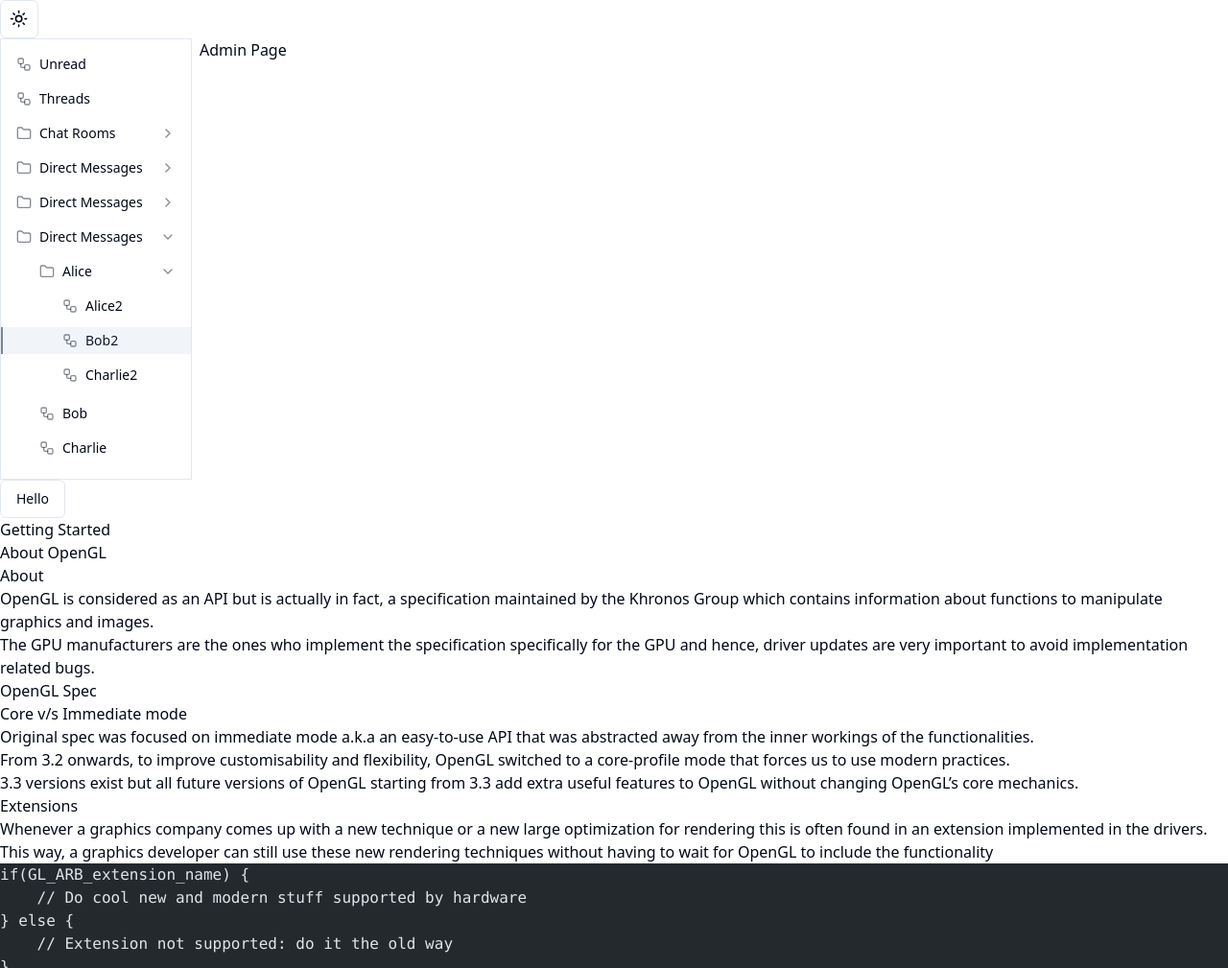
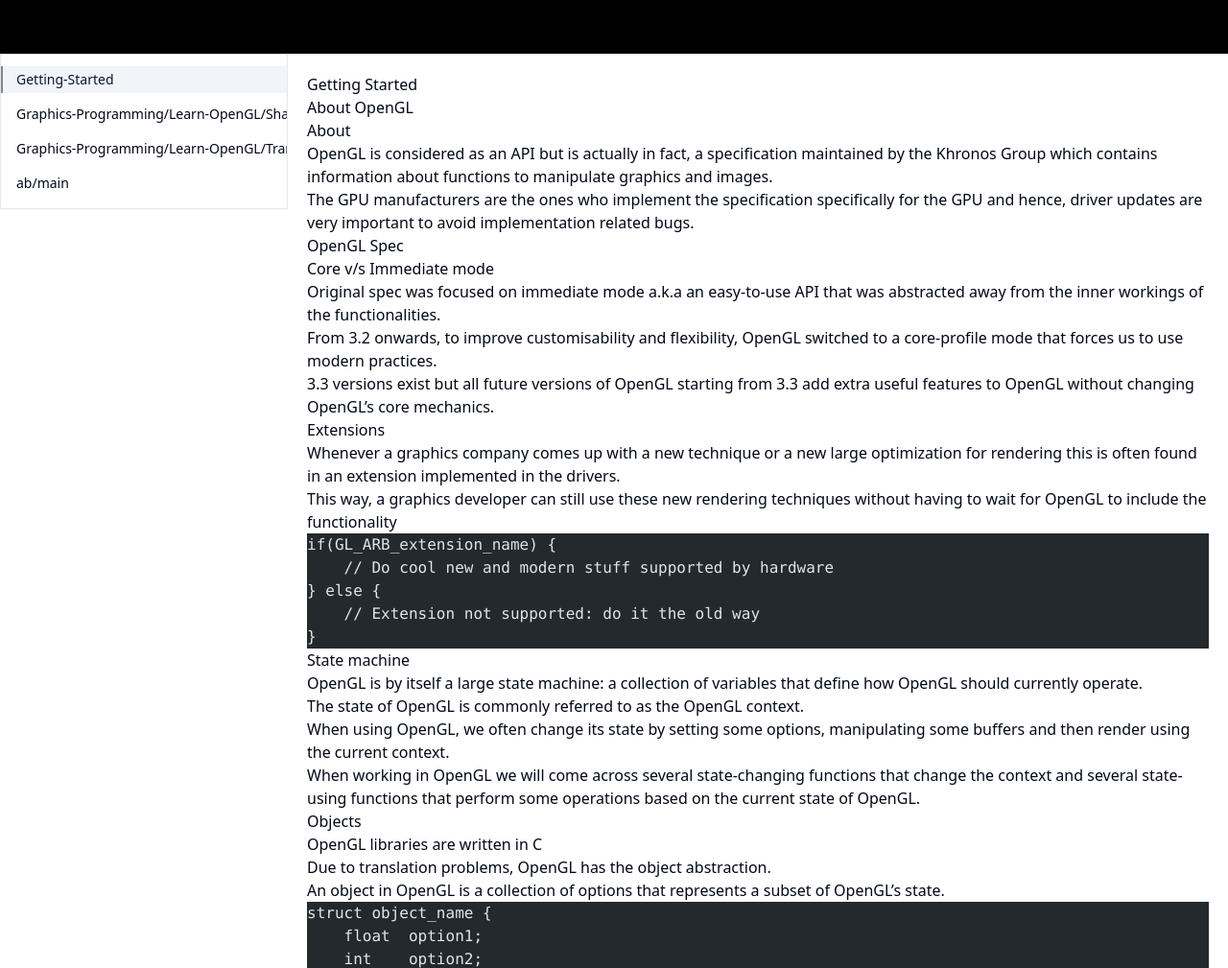
Before and after one commit to dhzdhd/obsidian-ssg, an Astro site: page /Getting-Started in a window 1280 px wide. Shown: the top 1009 px of the page at 96% size. Built offline with nearby package versions, Linux system fonts and the light colour scheme; Astro itself is replaced by a stand-in of ours; code samples lack their colours.

Commit message:
Setup basic layout and add links to tree view

```diff
--- a/src/components/Drawer.tsx
+++ b/src/components/Drawer.tsx
@@ -1,90 +1,82 @@
 "use client";
 
 import * as React from "react";
-// import { Shell } from "@components/shells/shell";
 import { Tree } from "@components/ui/tree";
-import { Workflow, Folder, Layout } from "lucide-react";
+import { Folder } from "lucide-react";
 
 const data = [
   { id: "1", name: "Unread" },
   { id: "2", name: "Threads" },
-  {
-    id: "3",
-    name: "Chat Rooms",
-    children: [
-      { id: "c1", name: "General" },
-      { id: "c2", name: "Random" },
-      { id: "c3", name: "Open Source Projects" },
-    ],
-  },
-  {
-    id: "4",
-    name: "Direct Messages",
-    children: [
-      {
-        id: "d1",
-        name: "Alice",
-        children: [
-          { id: "d11", name: "Alice2", icon: Layout },
-          { id: "d12", name: "Bob2" },
-          { id: "d13", name: "Charlie2" },
-        ],
-      },
-      { id: "d2", name: "Bob", icon: Layout },
-      { id: "d3", name: "Charlie" },
-    ],
-  },
-  {
-    id: "5",
-    name: "Direct Messages",
-    children: [
-      {
-        id: "e1",
-        name: "Alice",
-        children: [
-          { id: "e11", name: "Alice2" },
-          { id: "e12", name: "Bob2" },
-          { id: "e13", name: "Charlie2" },
-        ],
-      },
-      { id: "e2", name: "Bob" },
-      { id: "e3", name: "Charlie" },
-    ],
-  },
-  {
-    id: "6",
-    name: "Direct Messages",
-    children: [
-      {
-        id: "f1",
-        name: "Alice",
-        children: [
-          { id: "f11", name: "Alice2" },
-          { id: "f12", name: "Bob2" },
-          { id: "f13", name: "Charlie2" },
-        ],
-      },
-      { id: "f2", name: "Bob" },
-      { id: "f3", name: "Charlie" },
-    ],
-  },
+  // {
+  //   id: "3",
+  //   name: "Chat Rooms",
+  //   children: [
+  //     { id: "c1", name: "General" },
+  //     { id: "c2", name: "Random" },
+  //     { id: "c3", name: "Open Source Projects" },
+  //   ],
+  // },
+  // {
+  //   id: "4",
+  //   name: "Direct Messages",
+  //   children: [
+  //     {
+  //       id: "d1",
+  //       name: "Alice",
+  //       children: [
+  //         { id: "d11", name: "Alice2" },
+  //         { id: "d12", name: "Bob2" },
+  //         { id: "d13", name: "Charlie2" },
+  //       ],
+  //     },
+  //     { id: "d2", name: "Bob" },
+  //     { id: "d3", name: "Charlie" },
+  //   ],
+  // },
+  // {
+  //   id: "5",
+  //   name: "Direct Messages",
+  //   children: [
+  //     {
+  //       id: "e1",
+  //       name: "Alice",
+  //       children: [
+  //         { id: "e11", name: "Alice2" },
+  //         { id: "e12", name: "Bob2" },
+  //         { id: "e13", name: "Charlie2" },
+  //       ],
+  //     },
+  //     { id: "e2", name: "Bob" },
+  //     { id: "e3", name: "Charlie" },
+  //   ],
+  // },
+  // {
+  //   id: "6",
+  //   name: "Direct Messages",
+  //   children: [
+  //     {
+  //       id: "f1",
+  //       name: "Alice",
+  //       children: [
+  //         { id: "f11", name: "Alice2" },
+  //         { id: "f12", name: "Bob2" },
+  //         { id: "f13", name: "Charlie2" },
+  //       ],
+  //     },
+  //     { id: "f2", name: "Bob" },
+  //     { id: "f3", name: "Charlie" },
+  //   ],
+  // },
 ];
 
 export default function Drawer() {
-  const [content, setContent] = React.useState("Admin Page");
   return (
-    // <Shell className="gap-12 min-h-screen">
-    //       </Shell>
     <div className="flex min-h-full space-x-2">
-      <Tree
+      {/* <Tree
         data={data}
         className="flex-shrink-0 w-[200px] h-[460px] border-[1px]"
-        initialSlelectedItemId="f12"
-        onSelectChange={(item) => setContent(item?.name ?? "")}
         folderIcon={Folder}
-        itemIcon={Workflow}
-      />
-      <div className="flex-1">{content}</div>
+      /> */}
     </div>
   );
 }
--- a/src/components/ui/tree.tsx
+++ b/src/components/ui/tree.tsx
@@ -10,13 +10,14 @@
 interface TreeDataItem {
   id: string;
   name: string;
+  url: string;
   icon?: LucideIcon;
   children?: TreeDataItem[];
 }
 
 type TreeProps = React.HTMLAttributes<HTMLDivElement> & {
   data: TreeDataItem[] | TreeDataItem;
-  initialSlelectedItemId?: string;
+  initialSelectedItemId?: string;
   onSelectChange?: (item: TreeDataItem | undefined) => void;
   expandAll?: boolean;
   folderIcon?: LucideIcon;
@@ -27,7 +28,7 @@
   (
     {
       data,
-      initialSlelectedItemId,
+      initialSelectedItemId,
       onSelectChange,
       expandAll,
       folderIcon,
@@ -39,7 +40,7 @@
   ) => {
     const [selectedItemId, setSelectedItemId] = React.useState<
       string | undefined
-    >(initialSlelectedItemId);
+    >(initialSelectedItemId);
 
     const handleSelectChange = React.useCallback(
       (item: TreeDataItem | undefined) => {
@@ -52,7 +53,7 @@
     );
 
     const expandedItemIds = React.useMemo(() => {
-      if (!initialSlelectedItemId) {
+      if (!initialSelectedItemId) {
         return [] as string[];
       }
 
@@ -78,9 +79,9 @@
         }
       }
 
-      walkTreeItems(data, initialSlelectedItemId);
+      walkTreeItems(data, initialSelectedItemId);
       return ids;
-    }, [data, initialSlelectedItemId]);
+    }, [data, initialSelectedItemId]);
 
     const { ref: refRoot, width, height } = useResizeObserver();
 
@@ -231,7 +232,9 @@
           aria-hidden="true"
         />
       )}
-      <span className="flex-grow text-sm truncate">{item.name}</span>
+      <a href={item.url} className="flex-grow text-sm truncate">
+        {item.name}
+      </a>
     </div>
   );
 });
--- a/src/layouts/Layout.astro
+++ b/src/layouts/Layout.astro
@@ -2,10 +2,22 @@
 import "@/styles/globals.css";
 import { ModeToggle } from "@/components/ModeToggle";
 import Drawer from "@components/Drawer";
+import { Tree, type TreeDataItem } from "@components/ui/tree";
+import { Workflow, Folder } from "lucide-react";
 
 interface Props {
   title: string;
 }
+
+const posts = await Astro.glob("../posts/**/*.md");
+const data = posts.map((post, index) => {
+  const rel_path = post.file.split("src/posts/")[1];
+  const sanitized = rel_path.split(".md")[0];
+
+  console.log("ff" + index.toString());
+
+  return { id: "ff" + index.toString(), url: "/" + sanitized, name: sanitized };
+}) satisfies TreeDataItem[];
 
 const { title } = Astro.props;
 ---
@@ -20,8 +32,18 @@
     <title>{title}</title>
   </head>
   <body>
-    <ModeToggle client:load />
-    <Drawer client:load />
-    <slot />
+    <header class="flex h-14 w-svw fixed bg-black"></header>
+    <Tree
+      client:load
+      data={data}
+      className="flex-shrink-0 fixed w-[300px] h-[100vh - 3.5rem] mt-14 border-[1px]"
+      initialSelectedItemId="ff0"
+      folderIcon={Folder}
+    />
+    <!-- <ModeToggle client:load /> -->
+    <div class="pl-[300px] pt-14">
+      <slot />
+    </div>
+    <footer></footer>
   </body>
 </html>
--- a/src/pages/[...slug].astro
+++ b/src/pages/[...slug].astro
@@ -10,8 +10,6 @@
   return posts.map((post) => {
     const rel_path = post.file.split("src/posts/")[1];
     const sanitized = rel_path.split(".md")[0];
-
-    console.log(rel_path);
 
     return {
       params: {
@@ -51,9 +49,8 @@
   }
 </script>
 
-<Layout>
-  <Button variant="outline">Hello</Button>
-  <article>
+<Layout title="Hello">
+  <article class="p-5">
     <Content />
   </article>
 </Layout>
--- a/src/pages/index.astro
+++ b/src/pages/index.astro
@@ -1,5 +1,31 @@
+---
+import Layout from "../layouts/Layout.astro";
 ---
 
----
+<script is:inline>
+  const getThemePreference = () => {
+    if (typeof localStorage !== "undefined" && localStorage.getItem("theme")) {
+      return localStorage.getItem("theme");
+    }
+    return window.matchMedia("(prefers-color-scheme: dark)").matches
+      ? "dark"
+      : "light";
+  };
+  const isDark = getThemePreference() === "dark";
+  document.documentElement.classList[isDark ? "add" : "remove"]("dark");
 
-<h1>Hi</h1>
+  if (typeof localStorage !== "undefined") {
+    const observer = new MutationObserver(() => {
+      const isDark = document.documentElement.classList.contains("dark");
+      localStorage.setItem("theme", isDark ? "dark" : "light");
+    });
+    observer.observe(document.documentElement, {
+      attributes: true,
+      attributeFilter: ["class"],
+    });
+  }
+</script>
+
+<Layout title="Hi">
+  <h1>Hello!</h1>
+</Layout>
```
